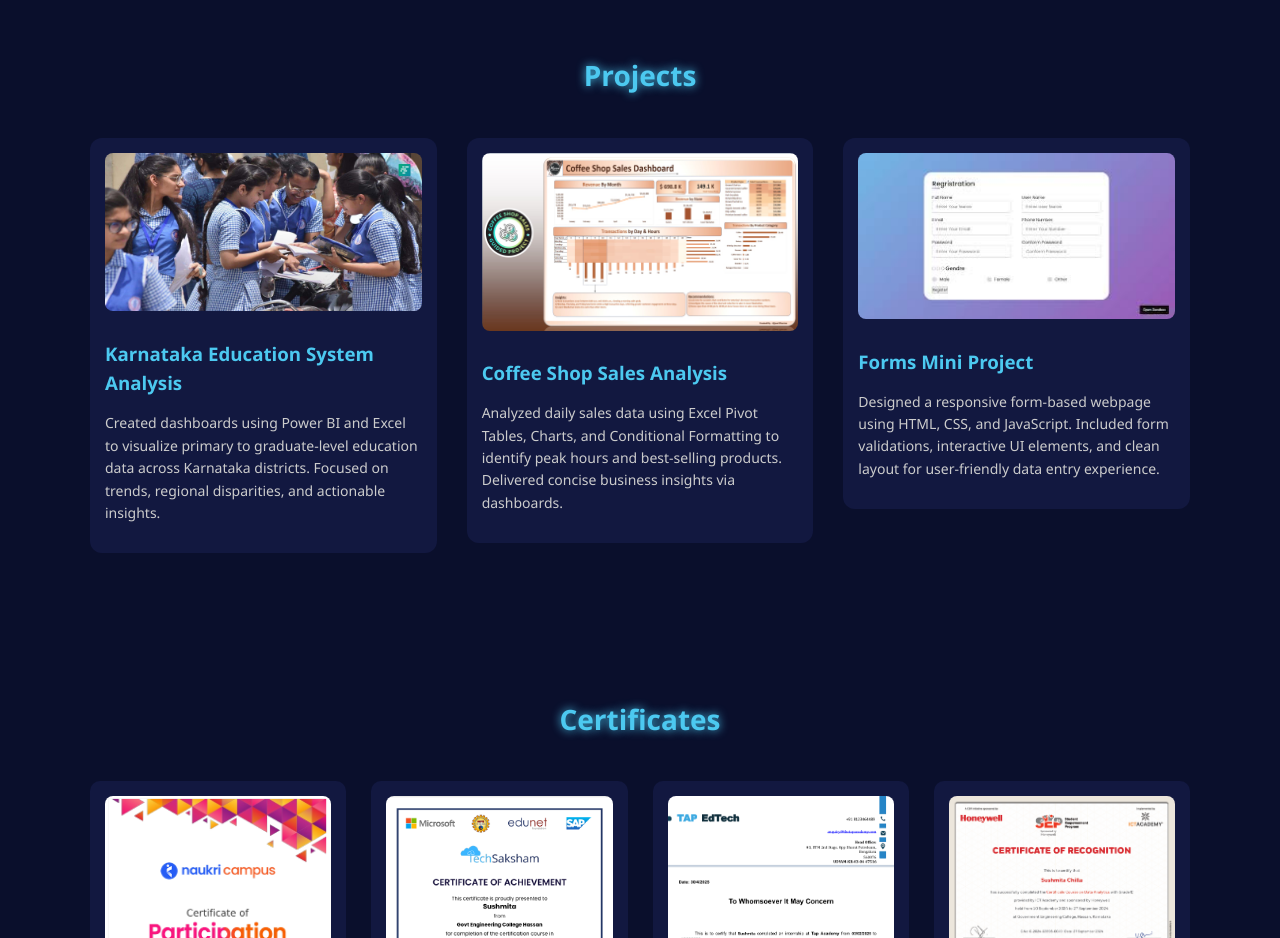
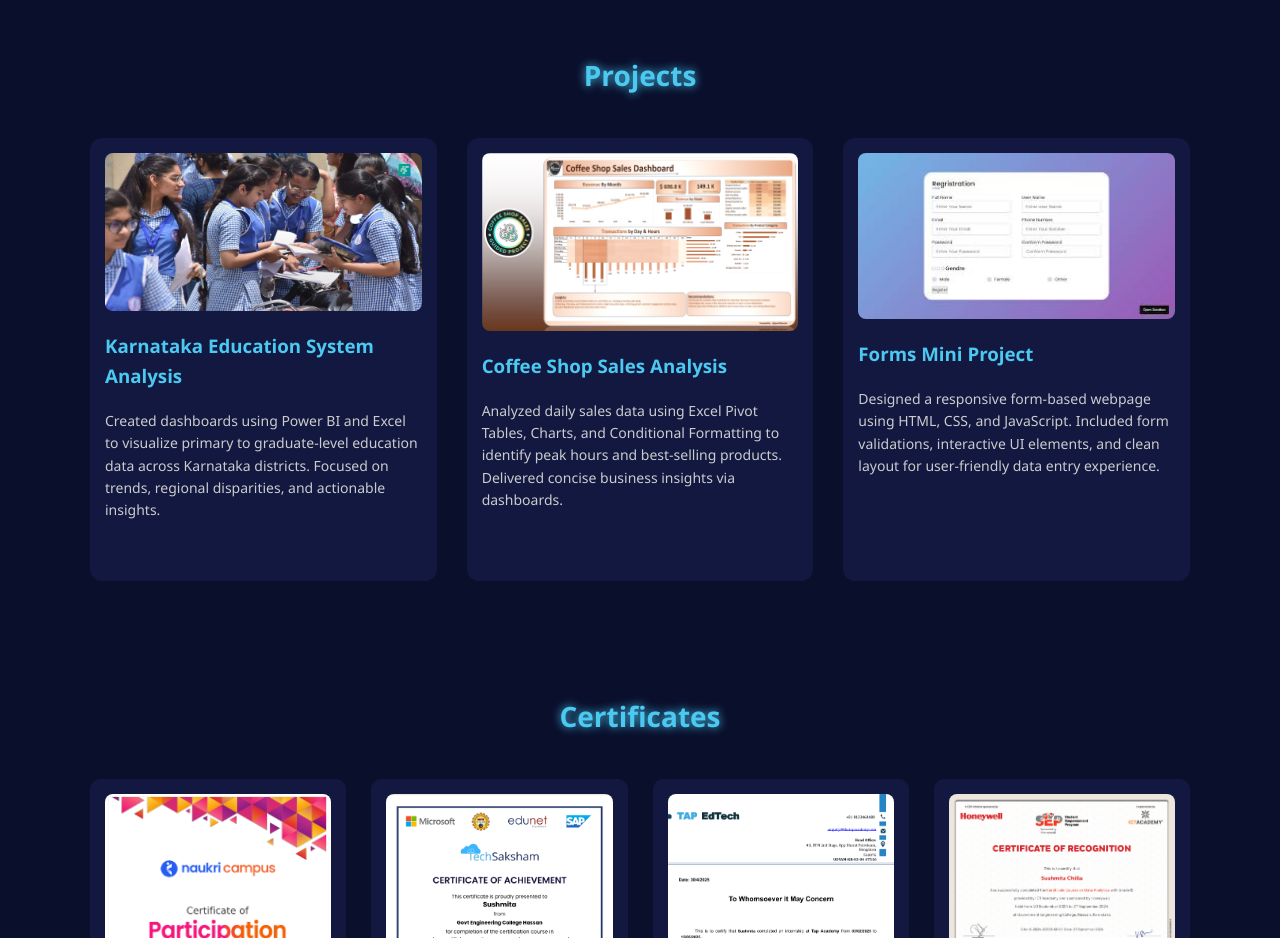
Before and after one commit to Sushmita23J/Portfolio, a plain HTML site: page index.html in a window 1280 px wide. Shown: the part 1220-2158 px from the top of the page. Drawn offline with Linux system fonts and the light colour scheme.

Commit message:
Update styles.css
Signed-off-by: Sushmita <sushmitachilla061@gmail.com>

```diff
--- a/styles.css
+++ b/styles.css
@@ -211,6 +211,30 @@ section h2 {
   box-shadow: 0 4px 15px rgba(252, 250, 250, 0.2);
   transition: 0.3s;
 }
+.projects-grid {
+  display: grid;
+  grid-template-columns: repeat(auto-fit, minmax(280px, 1fr));
+  gap: 30px;
+  align-items: stretch; /* ensures all items stretch to same height */
+}
+
+.project-card {
+  background-color: var(--card-bg);
+  border-radius: 12px;
+  padding: 15px;
+  transition: 0.3s ease;
+  display: flex;
+  flex-direction: column;
+  justify-content: space-between;
+  height: 100%; /* fill the available height */
+}
+
+.project-card p {
+  flex-grow: 1; /* push content to make height consistent */
+  font-size: 14px;
+  color: var(--text-subtle);
+}
+
 
 /* === CERTIFICATES === */
 .certificates-grid {
```
